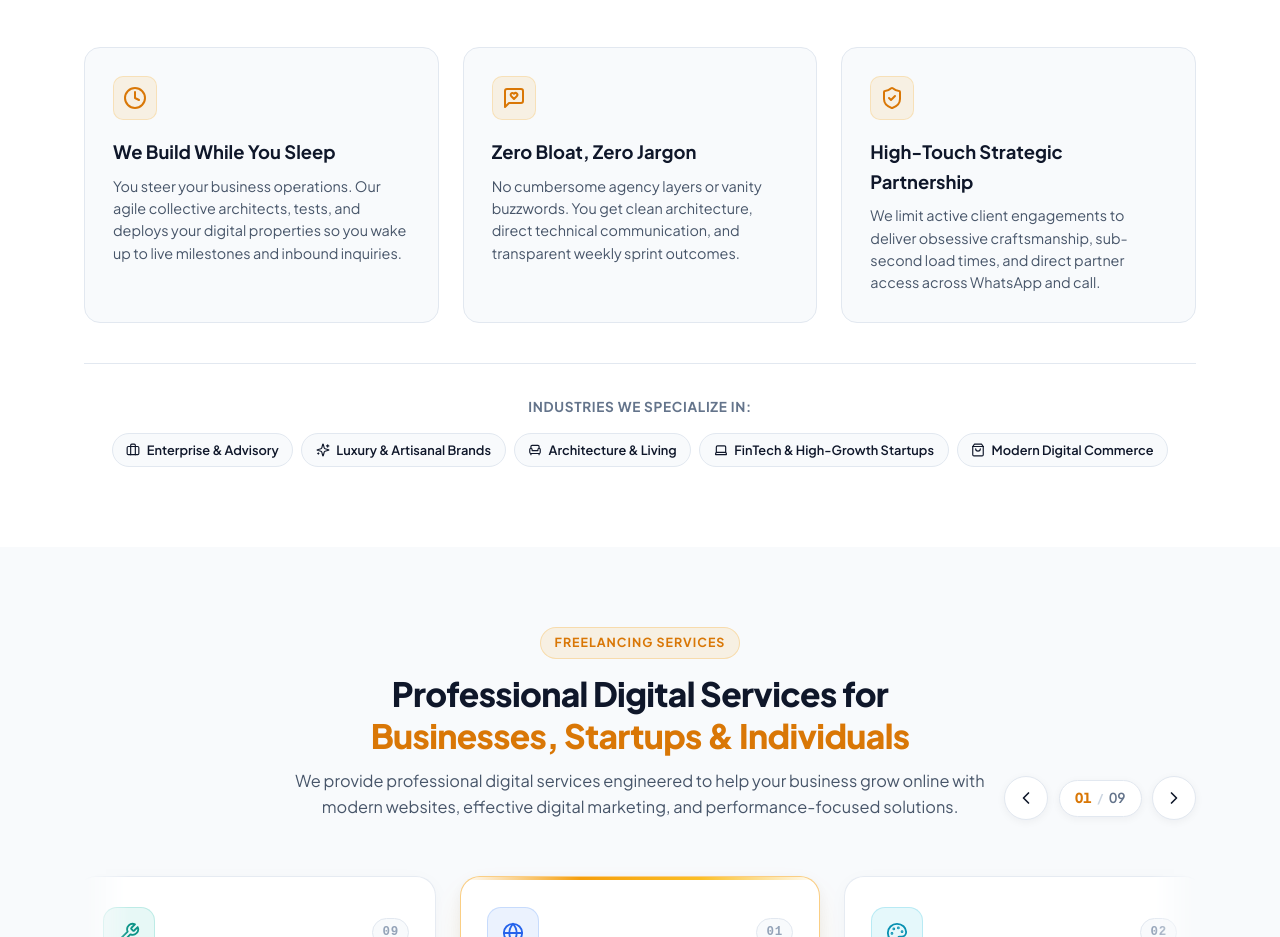
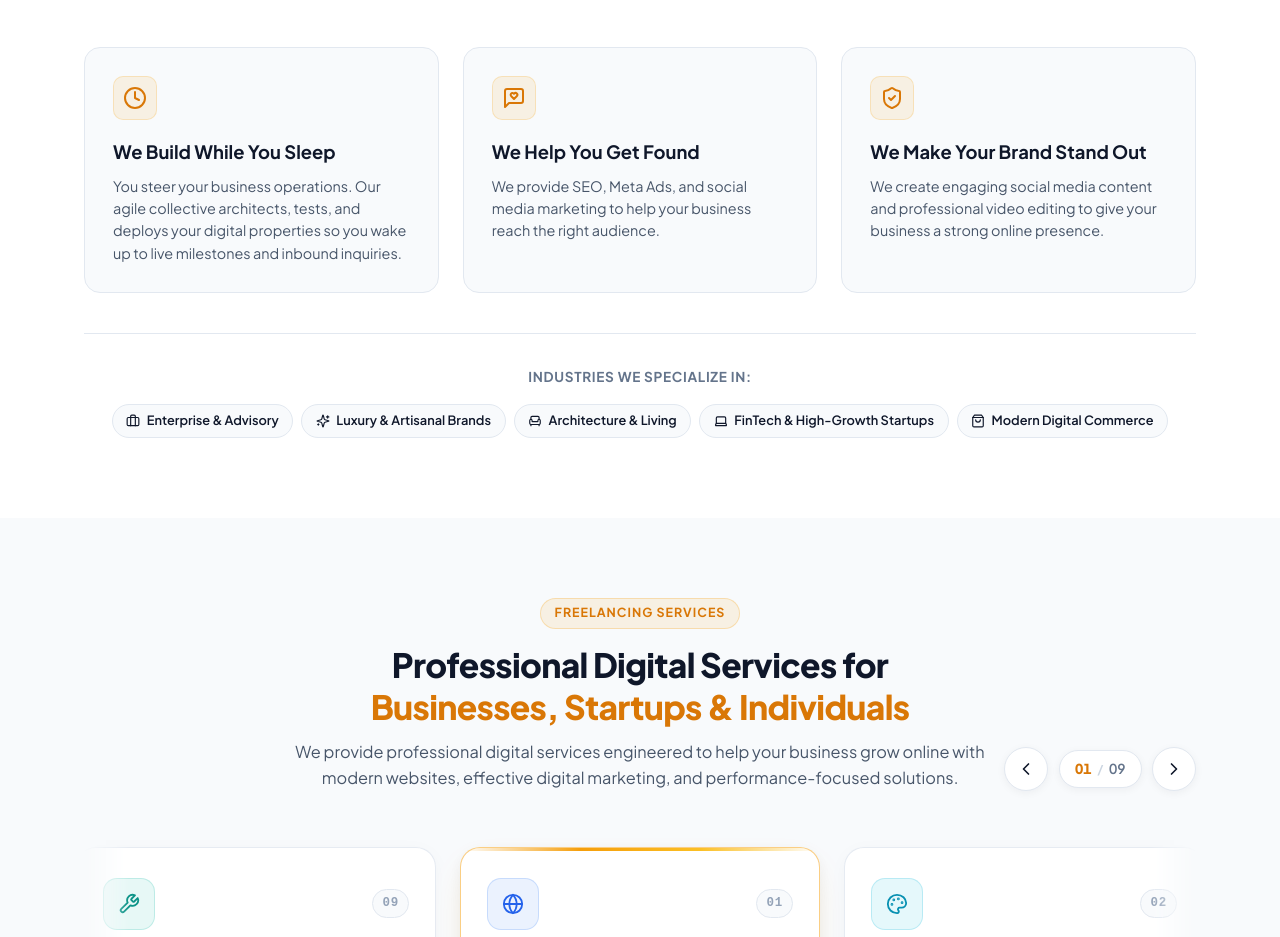
Before and after one commit to Raghulraja9720/night-owls-studio, a React (Vite) app: page / in a window 1280 px wide. Shown: the part 1020-1957 px from the top of the page. Built offline with nearby package versions, Linux system fonts and the light colour scheme; no server answers.

Commit message:
content(about): update about section value propositions for growth and brand presence

```diff
--- a/src/components/About.jsx
+++ b/src/components/About.jsx
@@ -24,17 +24,17 @@ export default function About() {
 
           <div className="about-card">
             <div className="about-icon-box"><MessageSquareHeart size={24} /></div>
-            <h3 className="about-card-title">Zero Bloat, Zero Jargon</h3>
+            <h3 className="about-card-title">We Help You Get Found</h3>
             <p className="about-card-text">
-              No cumbersome agency layers or vanity buzzwords. You get clean architecture, direct technical communication, and transparent weekly sprint outcomes.
+              We provide SEO, Meta Ads, and social media marketing to help your business reach the right audience.
             </p>
           </div>
 
           <div className="about-card">
             <div className="about-icon-box"><ShieldCheck size={24} /></div>
-            <h3 className="about-card-title">High-Touch Strategic Partnership</h3>
+            <h3 className="about-card-title">We Make Your Brand Stand Out</h3>
             <p className="about-card-text">
-              We limit active client engagements to deliver obsessive craftsmanship, sub-second load times, and direct partner access across WhatsApp and call.
+              We create engaging social media content and professional video editing to give your business a strong online presence.
             </p>
           </div>
         </div>
```
